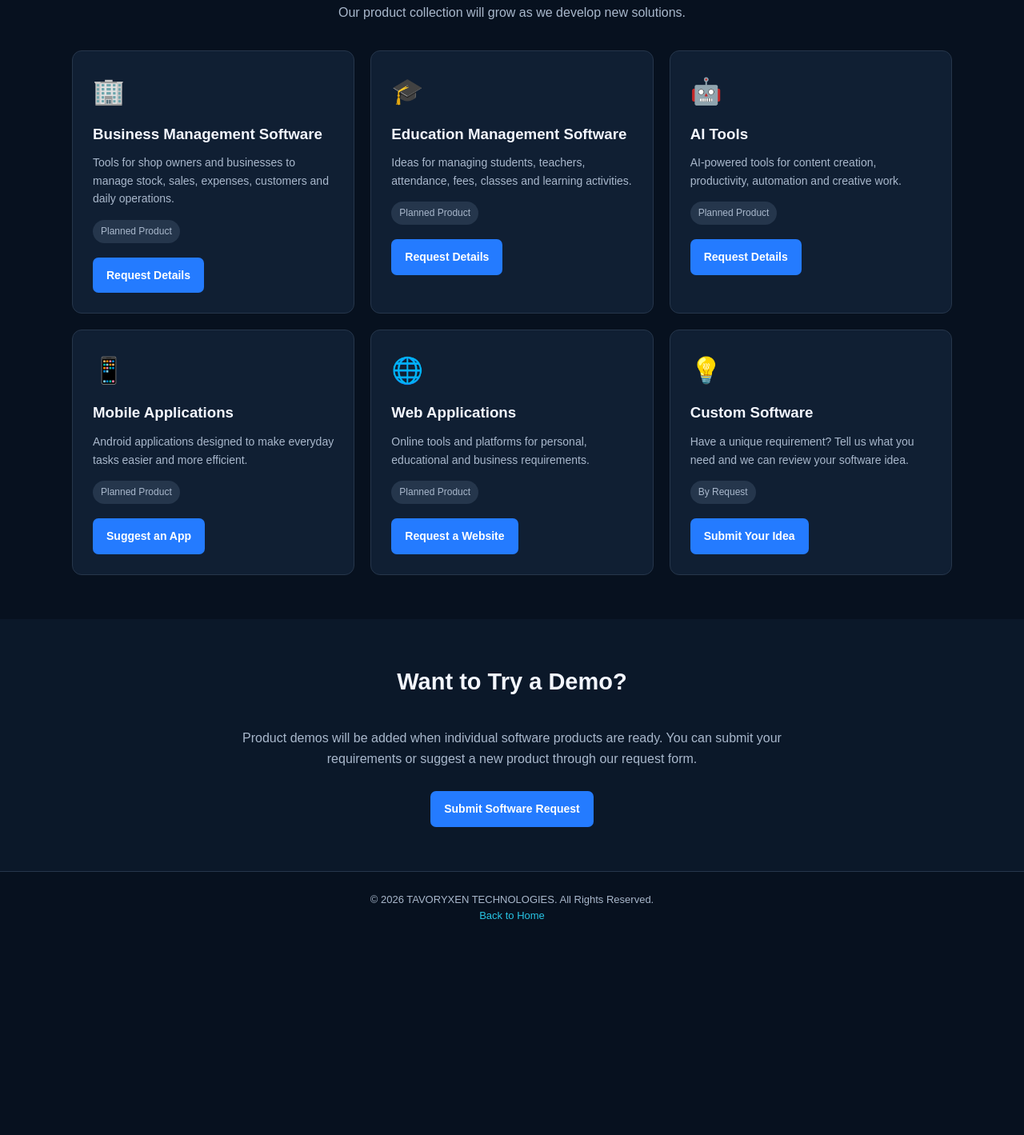
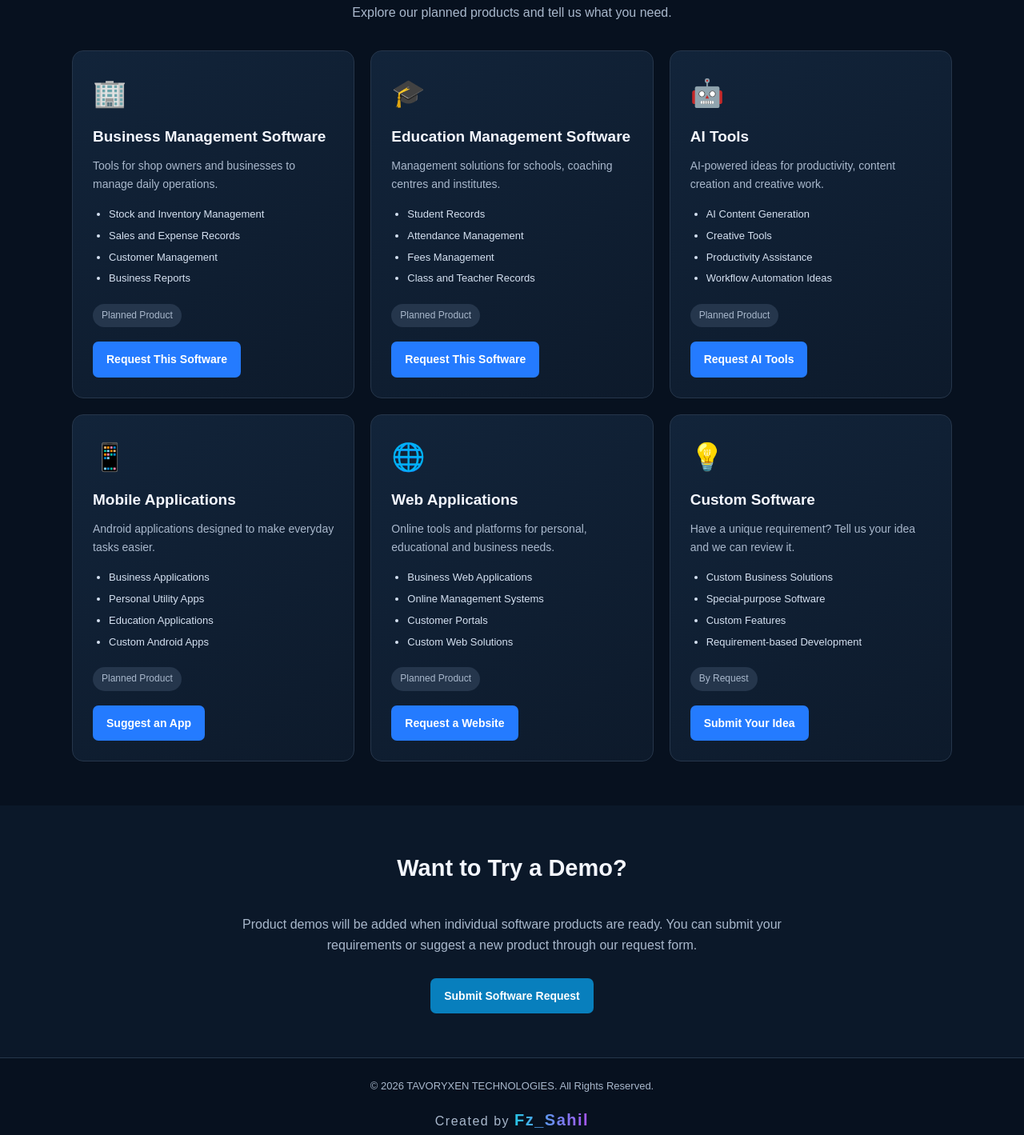
Before and after one commit to mdsahil897055-sketch/tavoryxen-technologies, a plain HTML site: page software.html in a window 1280 px wide. Shown: the part 467-1886 px from the top of the page at 80% size. Before the commit the page ends 1648 px from the top, so only its background shows below. Drawn offline with Linux system fonts and the light colour scheme.

Commit message:
Improve software page design and features

```diff
--- a/software.html
+++ b/software.html
@@ -1,40 +1,237 @@
+
 <!DOCTYPE html>
 <html lang="en">
 <head>
 <meta charset="UTF-8">
 <meta name="viewport" content="width=device-width, initial-scale=1.0">
+<meta name="description" content="Explore software solutions, AI tools, mobile apps and custom software by TAVORYXEN TECHNOLOGIES.">
 <title>Our Software | TAVORYXEN TECHNOLOGIES</title>
+
 <style>
-*{box-sizing:border-box;margin:0;padding:0;scroll-behavior:smooth}
-body{font-family:Arial,sans-serif;background:#07111f;color:#f4f7ff;line-height:1.6}
-a{text-decoration:none;color:inherit}
-header{background:#0b1829;border-bottom:1px solid #26364b;padding:18px 5%;display:flex;justify-content:space-between;align-items:center}
-.logo{color:#28c5e5;font-size:19px;font-weight:bold}
-.home{color:#28c5e5}
-.container{width:92%;max-width:1100px;margin:auto}
-.hero{text-align:center;padding:75px 15px;background:radial-gradient(circle at top,rgba(36,123,255,.25),transparent 60%)}
-.hero h1{font-size:clamp(30px,6vw,48px);margin-bottom:15px}
-.hero h1 span{color:#28c5e5}
-.hero p{color:#a9b8cc;max-width:650px;margin:auto}
-section{padding:55px 0}
-.title{text-align:center;margin-bottom:35px}
-.title h2{font-size:29px;margin-bottom:8px}
-.title p{color:#a9b8cc}
-.grid{display:grid;grid-template-columns:repeat(3,1fr);gap:20px}
-.card{background:#101f33;border:1px solid #26364b;border-radius:12px;padding:25px}
-.icon{font-size:32px;margin-bottom:12px}
-.card h3{margin-bottom:10px}
-.card p{color:#a9b8cc;font-size:14px}
-.status{display:inline-block;margin-top:15px;padding:5px 10px;border-radius:20px;background:#25364c;color:#a9b8cc;font-size:12px}
-.button{display:inline-block;margin-top:18px;padding:11px 17px;background:#247bff;border-radius:7px;color:white;font-weight:bold;font-size:14px}
-.button:hover{background:#1264df}
-.info{background:#0b1829;text-align:center}
-.info p{color:#a9b8cc;max-width:700px;margin:10px auto}
-footer{text-align:center;padding:25px;color:#a9b8cc;border-top:1px solid #26364b;font-size:13px}
-@media(max-width:750px){.grid{grid-template-columns:repeat(2,1fr)}}
-@media(max-width:520px){.grid{grid-template-columns:1fr}header{gap:10px;flex-wrap:wrap}}
+*{
+  box-sizing:border-box;
+  margin:0;
+  padding:0;
+  scroll-behavior:smooth;
+}
+
+body{
+  font-family:Arial,sans-serif;
+  background:#07111f;
+  color:#f4f7ff;
+  line-height:1.6;
+}
+
+a{
+  text-decoration:none;
+  color:inherit;
+}
+
+header{
+  background:#0b1829;
+  border-bottom:1px solid #26364b;
+  padding:18px 5%;
+  display:flex;
+  justify-content:space-between;
+  align-items:center;
+  gap:12px;
+}
+
+.logo{
+  color:#28c5e5;
+  font-size:19px;
+  font-weight:bold;
+}
+
+.home{
+  color:#28c5e5;
+}
+
+.container{
+  width:92%;
+  max-width:1100px;
+  margin:auto;
+}
+
+.hero{
+  text-align:center;
+  padding:75px 15px;
+  background:radial-gradient(circle at top,rgba(36,123,255,.25),transparent 60%);
+}
+
+.hero h1{
+  font-size:clamp(30px,6vw,48px);
+  margin-bottom:15px;
+}
+
+.hero h1 span{
+  color:#28c5e5;
+}
+
+.hero p{
+  color:#a9b8cc;
+  max-width:650px;
+  margin:auto;
+}
+
+section{
+  padding:55px 0;
+}
+
+.title{
+  text-align:center;
+  margin-bottom:35px;
+}
+
+.title h2{
+  font-size:29px;
+  margin-bottom:8px;
+}
+
+.title p{
+  color:#a9b8cc;
+}
+
+.grid{
+  display:grid;
+  grid-template-columns:repeat(3,1fr);
+  gap:20px;
+}
+
+.card{
+  background:linear-gradient(145deg,#12243a,#0d1a2b);
+  border:1px solid #26364b;
+  border-radius:14px;
+  padding:25px;
+  transition:transform .25s,border-color .25s,box-shadow .25s;
+}
+
+.card:hover{
+  transform:translateY(-5px);
+  border-color:#28c5e5;
+  box-shadow:0 8px 25px rgba(40,197,229,.12);
+}
+
+.icon{
+  font-size:34px;
+  margin-bottom:12px;
+}
+
+.card h3{
+  margin-bottom:10px;
+  font-size:19px;
+}
+
+.card p{
+  color:#a9b8cc;
+  font-size:14px;
+}
+
+.features{
+  margin:17px 0 5px;
+  padding-left:20px;
+  color:#d5e1f1;
+  font-size:13px;
+}
+
+.features li{
+  margin:6px 0;
+}
+
+.status{
+  display:inline-block;
+  margin-top:15px;
+  padding:5px 11px;
+  border-radius:20px;
+  background:#25364c;
+  color:#a9b8cc;
+  font-size:12px;
+}
+
+.button{
+  display:inline-block;
+  margin-top:18px;
+  padding:11px 17px;
+  background:#247bff;
+  border-radius:7px;
+  color:white;
+  font-weight:bold;
+  font-size:14px;
+  transition:background .2s;
+}
+
+.button:hover{
+  background:#1264df;
+}
+
+.info{
+  background:#0b1829;
+  text-align:center;
+}
+
+.info p{
+  color:#a9b8cc;
+  max-width:700px;
+  margin:10px auto;
+}
+
+.info .button{
+  background:#087fbd;
+}
+
+.info .button:hover{
+  background:#05679b;
+}
+
+footer{
+  text-align:center;
+  padding:25px;
+  color:#a9b8cc;
+  border-top:1px solid #26364b;
+  font-size:13px;
+}
+
+.footer-name{
+  margin-top:15px;
+  font-size:16px;
+  letter-spacing:1.5px;
+}
+
+.footer-name span{
+  font-weight:bold;
+  font-size:20px;
+  background:linear-gradient(90deg,#28c5e5,#a855f7);
+  -webkit-background-clip:text;
+  -webkit-text-fill-color:transparent;
+}
+
+footer .home{
+  display:inline-block;
+  margin-top:12px;
+}
+
+@media(max-width:750px){
+  .grid{
+    grid-template-columns:repeat(2,1fr);
+  }
+}
+
+@media(max-width:520px){
+  .grid{
+    grid-template-columns:1fr;
+  }
+
+  header{
+    flex-wrap:wrap;
+  }
+
+  .hero{
+    padding:55px 12px;
+  }
+}
 </style>
 </head>
+
 <body>
 
 <header>
@@ -45,15 +242,19 @@ footer{text-align:center;padding:25px;color:#a9b8cc;border-top:1px solid #26364b
 <div class="hero">
   <div class="container">
     <h1>Our <span>Software Products</span></h1>
-<p>Explore our software ideas and upcoming digital solutions. We aim to build practical tools based on real customer needs.</p>
+    <p>
+      Explore our software ideas, digital solutions and upcoming products.
+      We aim to build practical tools based on real customer needs.
+    </p>
   </div>
 </div>
 
 <section>
 <div class="container">
+
 <div class="title">
   <h2>Explore Software Categories</h2>
-<p>Our product collection will grow as we develop new solutions.</p>
+  <p>Explore our planned products and tell us what you need.</p>
 </div>
 
 <div class="grid">
@@ -61,34 +262,66 @@ footer{text-align:center;padding:25px;color:#a9b8cc;border-top:1px solid #26364b
 <div class="card">
   <div class="icon">🏢</div>
   <h3>Business Management Software</h3>
-<p>Tools for shop owners and businesses to manage stock, sales, expenses, customers and daily operations.</p>
+  <p>Tools for shop owners and businesses to manage daily operations.</p>
+
+  <ul class="features">
+    <li>Stock and Inventory Management</li>
+    <li>Sales and Expense Records</li>
+    <li>Customer Management</li>
+    <li>Business Reports</li>
+  </ul>
+
   <span class="status">Planned Product</span>
   <br>
-<a class="button" href="index.html#request">Request Details</a>
+  <a class="button" href="index.html#request">Request This Software</a>
 </div>
 
 <div class="card">
   <div class="icon">🎓</div>
   <h3>Education Management Software</h3>
-<p>Ideas for managing students, teachers, attendance, fees, classes and learning activities.</p>
+  <p>Management solutions for schools, coaching centres and institutes.</p>
+
+  <ul class="features">
+    <li>Student Records</li>
+    <li>Attendance Management</li>
+    <li>Fees Management</li>
+    <li>Class and Teacher Records</li>
+  </ul>
+
   <span class="status">Planned Product</span>
   <br>
-<a class="button" href="index.html#request">Request Details</a>
+  <a class="button" href="index.html#request">Request This Software</a>
 </div>
 
 <div class="card">
   <div class="icon">🤖</div>
   <h3>AI Tools</h3>
-<p>AI-powered tools for content creation, productivity, automation and creative work.</p>
+  <p>AI-powered ideas for productivity, content creation and creative work.</p>
+
+  <ul class="features">
+    <li>AI Content Generation</li>
+    <li>Creative Tools</li>
+    <li>Productivity Assistance</li>
+    <li>Workflow Automation Ideas</li>
+  </ul>
+
   <span class="status">Planned Product</span>
   <br>
-<a class="button" href="index.html#request">Request Details</a>
+  <a class="button" href="index.html#request">Request AI Tools</a>
 </div>
 
 <div class="card">
   <div class="icon">📱</div>
   <h3>Mobile Applications</h3>
-<p>Android applications designed to make everyday tasks easier and more efficient.</p>
+  <p>Android applications designed to make everyday tasks easier.</p>
+
+  <ul class="features">
+    <li>Business Applications</li>
+    <li>Personal Utility Apps</li>
+    <li>Education Applications</li>
+    <li>Custom Android Apps</li>
+  </ul>
+
   <span class="status">Planned Product</span>
   <br>
   <a class="button" href="index.html#request">Suggest an App</a>
@@ -97,7 +330,15 @@ footer{text-align:center;padding:25px;color:#a9b8cc;border-top:1px solid #26364b
 <div class="card">
   <div class="icon">🌐</div>
   <h3>Web Applications</h3>
-<p>Online tools and platforms for personal, educational and business requirements.</p>
+  <p>Online tools and platforms for personal, educational and business needs.</p>
+
+  <ul class="features">
+    <li>Business Web Applications</li>
+    <li>Online Management Systems</li>
+    <li>Customer Portals</li>
+    <li>Custom Web Solutions</li>
+  </ul>
+
   <span class="status">Planned Product</span>
   <br>
   <a class="button" href="index.html#request">Request a Website</a>
@@ -106,7 +347,15 @@ footer{text-align:center;padding:25px;color:#a9b8cc;border-top:1px solid #26364b
 <div class="card">
   <div class="icon">💡</div>
   <h3>Custom Software</h3>
-<p>Have a unique requirement? Tell us what you need and we can review your software idea.</p>
+  <p>Have a unique requirement? Tell us your idea and we can review it.</p>
+
+  <ul class="features">
+    <li>Custom Business Solutions</li>
+    <li>Special-purpose Software</li>
+    <li>Custom Features</li>
+    <li>Requirement-based Development</li>
+  </ul>
+
   <span class="status">By Request</span>
   <br>
   <a class="button" href="index.html#request">Submit Your Idea</a>
@@ -121,18 +370,34 @@ footer{text-align:center;padding:25px;color:#a9b8cc;border-top:1px solid #26364b
   <div class="title">
     <h2>Want to Try a Demo?</h2>
   </div>
-<p>Product demos will be added when individual software products are ready. You can submit your requirements or suggest a new product through our request form.</p>
-<a class="button" href="https://docs.google.com/forms/d/e/1FAIpQLSfvEwm4hJVSFoiyK7nMdNA9BnOkR47LtBGhkK3EZXwBqbClXg/viewform" target="_blank" rel="noopener">Submit Software Request</a>
+
+  <p>
+    Product demos will be added when individual software products are ready.
+    You can submit your requirements or suggest a new product through our request form.
+  </p>
+
+  <a class="button"
+     href="https://docs.google.com/forms/d/e/1FAIpQLSfvEwm4hJVSFoiyK7nMdNA9BnOkR47LtBGhkK3EZXwBqbClXg/viewform"
+     target="_blank"
+     rel="noopener">
+     Submit Software Request
+  </a>
 </div>
 </section>
 
 <footer>
   <p>© <span id="year"></span> TAVORYXEN TECHNOLOGIES. All Rights Reserved.</p>
+
+  <p class="footer-name">
+    Created by <span>Fz_Sahil</span>
+  </p>
+
   <a class="home" href="index.html">Back to Home</a>
 </footer>
 
 <script>
 document.getElementById("year").textContent=new Date().getFullYear();
 </script>
+
 </body>
 </html>
```
Lines whose indentation alone changed are shown as unchanged.
